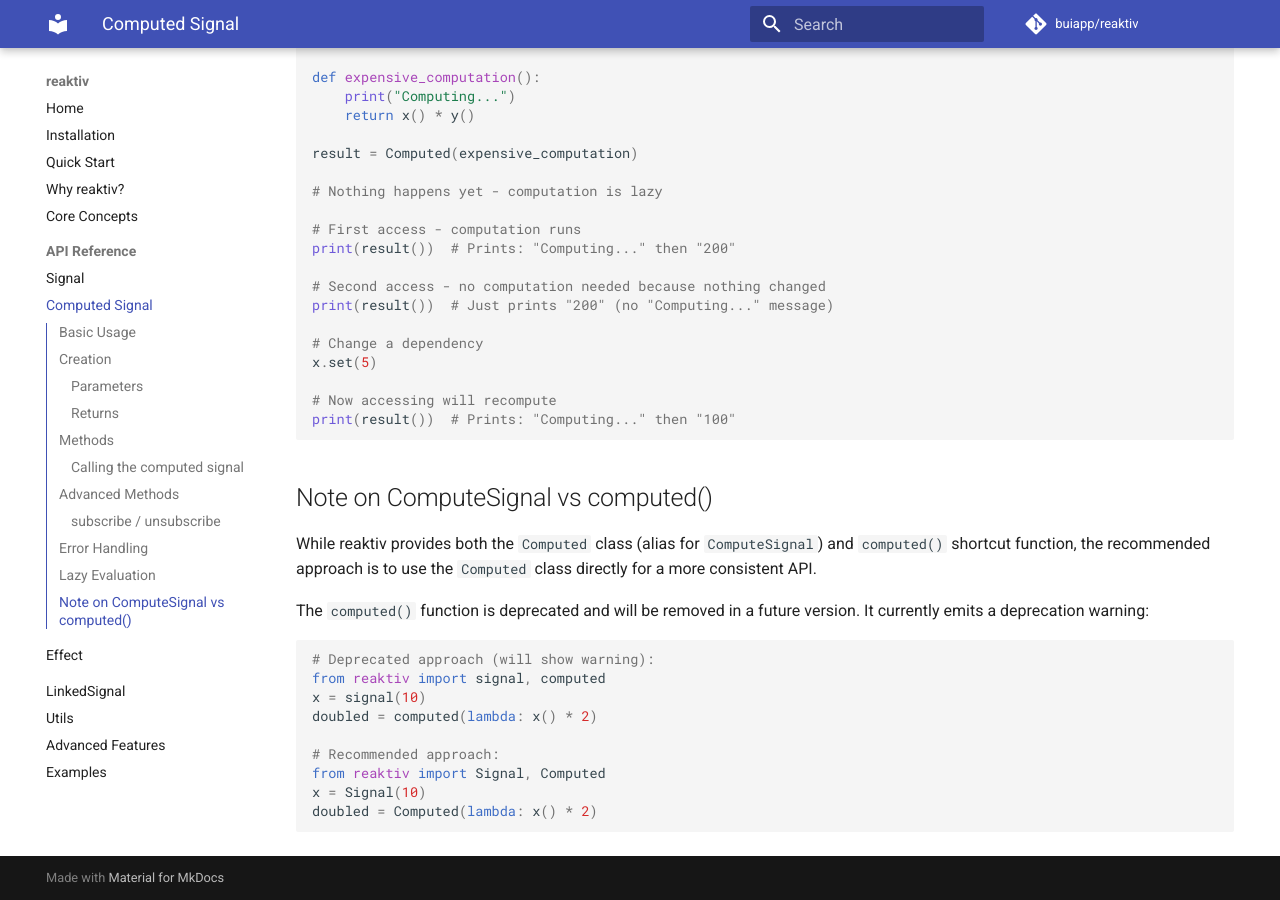
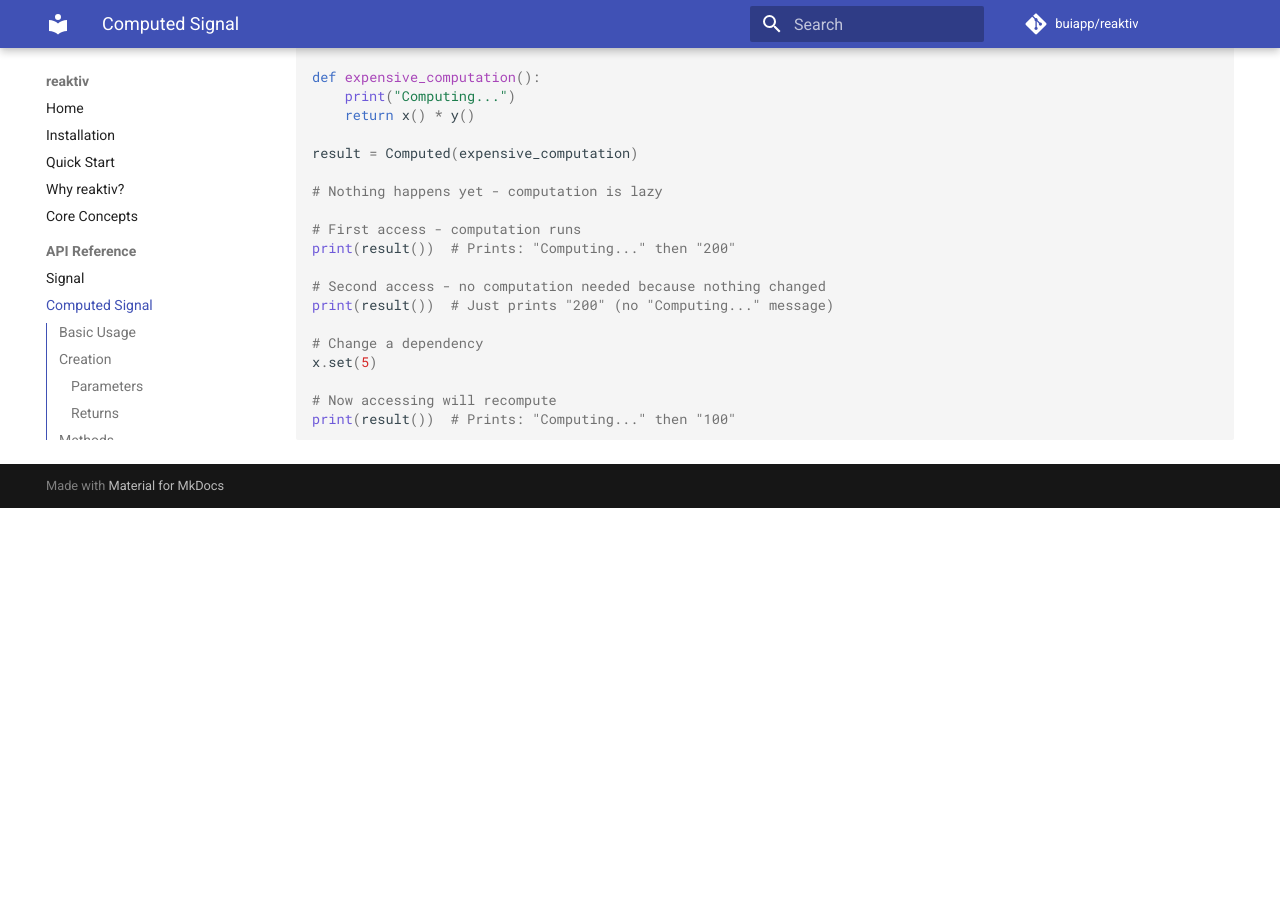
Before and after one commit to buiapp/reaktiv, an MkDocs documentation site: the page built from docs/api/compute-signal.md, in a window 1280 px wide and 900 px high, scrolled down 2665 px. Built offline with MkDocs 1.6.1 and Material for MkDocs 9.7.7, drawn with Linux system fonts in a browser that asks for light colours; comment, search, counter and statistics services are not loaded; after the commit the page ends 3173 px from its top, so only the background shows below that.

Commit message:
docs: remove deprecated shortcut API mentionings

````diff
--- a/docs/api/compute-signal.md
+++ b/docs/api/compute-signal.md
@@ -131,21 +131,3 @@ x.set(5)
 # Now accessing will recompute
 print(result())  # Prints: "Computing..." then "100"
 ```
-
-## Note on ComputeSignal vs computed()
-
-While reaktiv provides both the `Computed` class (alias for `ComputeSignal`) and `computed()` shortcut function, the recommended approach is to use the `Computed` class directly for a more consistent API.
-
-The `computed()` function is deprecated and will be removed in a future version. It currently emits a deprecation warning:
-
-```python
-# Deprecated approach (will show warning):
-from reaktiv import signal, computed
-x = signal(10)
-doubled = computed(lambda: x() * 2)
-
-# Recommended approach:
-from reaktiv import Signal, Computed
-x = Signal(10)
-doubled = Computed(lambda: x() * 2)
-```
````
Also changed, not shown: docs/api/effect.md (+0 -18 lines), docs/api/signal.md (+1 -17 lines), docs/core-concepts.md (+1 -1 lines), docs/index.md (+2 -2 lines).
